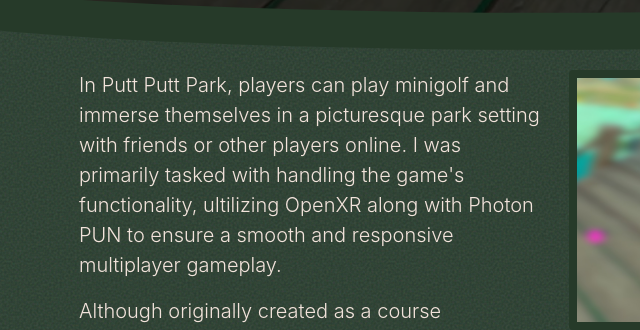
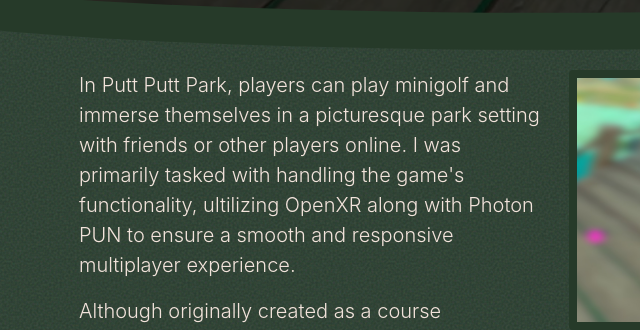
Before and after one commit to AlexGonz00/online-portfolio-2025, a website: page projects/putt_putt_park.html in a window 1280 px wide. Shown: the part 578-908 px from the top of the page, 83-723 px from the left. Drawn offline with nearby package versions, Linux system fonts and the light colour scheme; files that its build step writes are made by us from their sources.

Commit message:
Update Putt Putt Park project description

```diff
--- a/projects/putt_putt_park.html
+++ b/projects/putt_putt_park.html
@@ -77,7 +77,7 @@
         <div class="row">
           <div class="col-lg-6 text-center text-lg-start">
             <p class="lead">
-              In Putt Putt Park, players can play minigolf and immerse themselves in a picturesque park setting with friends or other players online. I was primarily tasked with handling the game's functionality, ultilizing OpenXR along with Photon PUN to ensure a smooth and responsive multiplayer gameplay.
+              In Putt Putt Park, players can play minigolf and immerse themselves in a picturesque park setting with friends or other players online. I was primarily tasked with handling the game's functionality, ultilizing OpenXR along with Photon PUN to ensure a smooth and responsive multiplayer experience.
             </p>
             <p class="lead">
               Although originally created as a course submission, our team made plans to continue development on the game. This project was submitted and showcased at Texas A&M's <span><a href="https://pvfa.tamu.edu/news/2024/05/13/viz-a-gogo-31-attracts-record-number-of-submissions-showcasing-students-artistic-achievements/"  target="_blank" class="link">Viz-a-GoGo31</a></span>, an annual art exhibition offered by the university's Department of Visualization. The project was also showcased at <span><a href="https://history.siggraph.org/experience/faculty-submitted-student-work-exhibit-showreel-by-goldman-and-lewis/"  target="_blank" class="link">ACM SIGGRAPH's 13th Annual Faculty Submitted Student Work Exhibition</a></span>.
```
